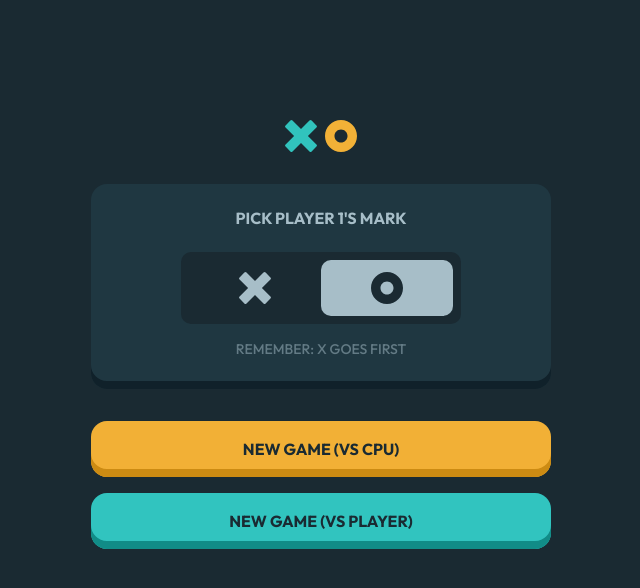
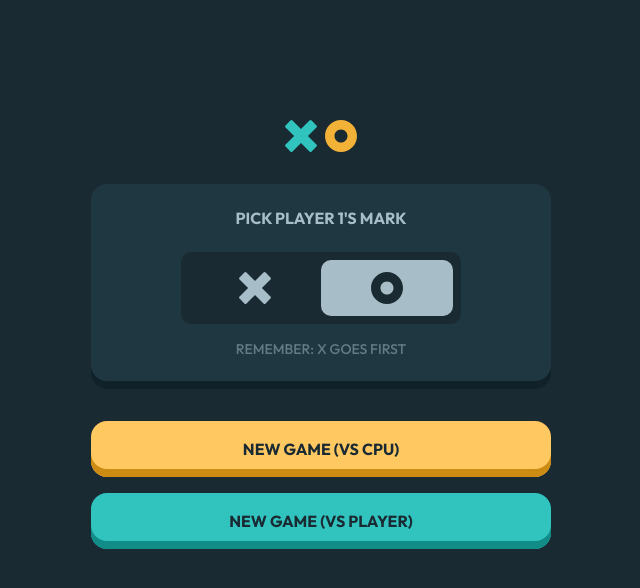
Before and after one commit to kylelamse/tic-tac-toe, a React (Create React App) app: page / in a window 1280 px wide. In both pictures the pointer is over the element "NEW GAME (VS CPU)". Shown: the top 588 px of the page, without its empty margins (319-959 px from the left). Built offline with nearby package versions, Linux system fonts and the light colour scheme.

Commit message:
Implement basic button click animation

```diff
--- a/src/components/Button.scss
+++ b/src/components/Button.scss
@@ -10,6 +10,16 @@
     box-shadow: inset 0px -8px 0px #cc8b13;
 }
 
+.button_primary:hover {
+    background-color: colors.$light_yellow_hover;
+    cursor: pointer;
+}
+
+.button_primary:active {
+    transform: translateY(4px);
+    background-color: colors.$light_yellow;
+}
+
 .button_secondary {
     display: grid;
     justify-items: center;
@@ -19,3 +29,13 @@
     border-radius: 1rem;
     box-shadow: inset 0px -8px 0px #118c87;
 }
+
+.button_secondary:hover {
+    background-color: colors.$light_blue_hover;
+    cursor: pointer;
+}
+
+.button_secondary:active {
+    transform: translateY(4px);
+    background-color: colors.$light_blue;
+}
```
